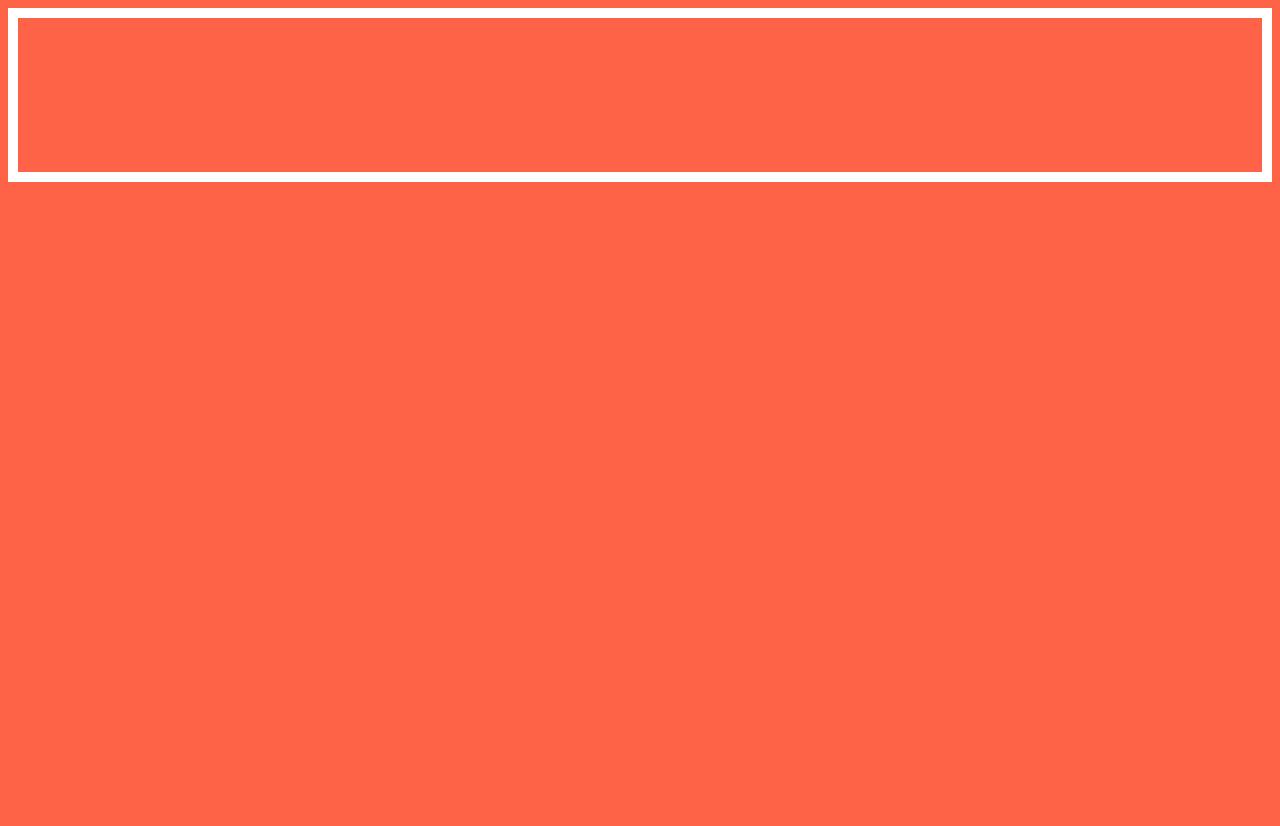
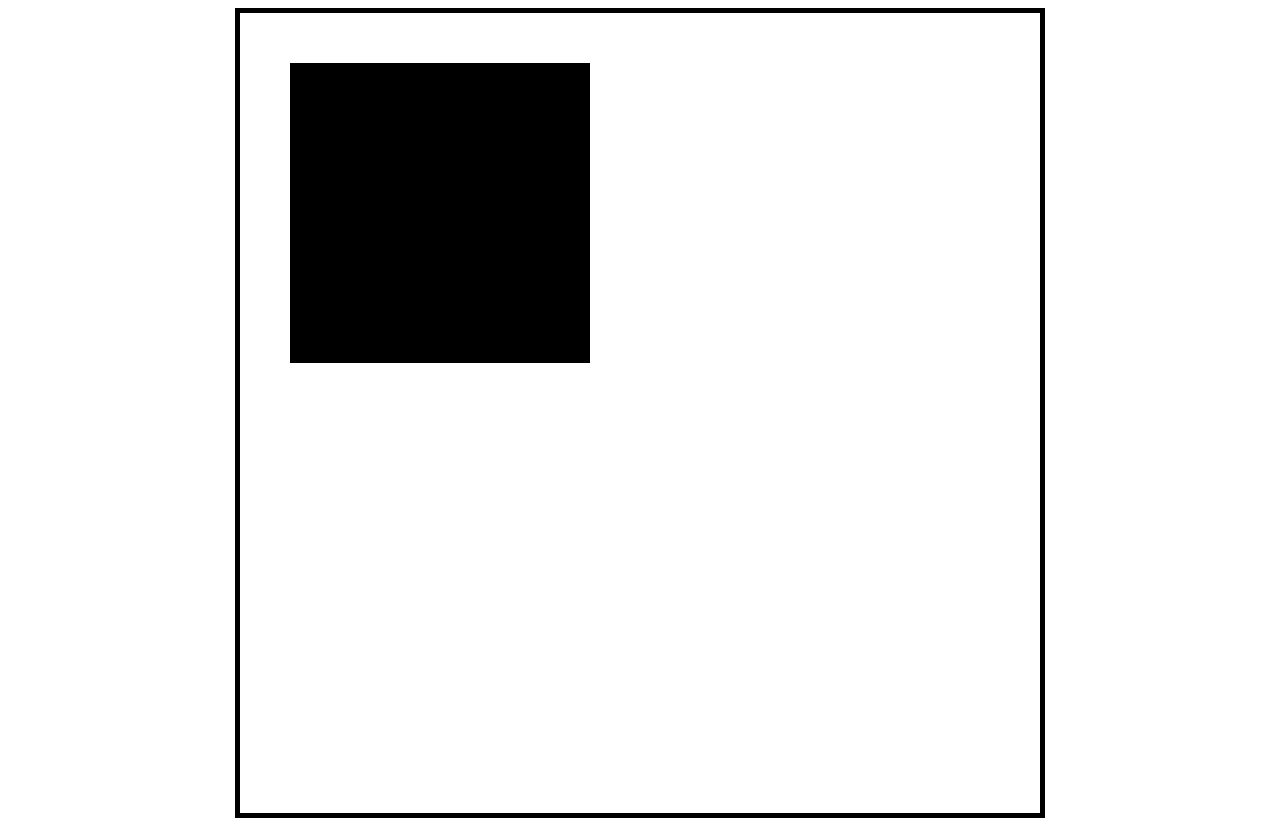
Before and after one commit to sryung1225/MEME_MAKER, a website with bundled scripts: page index.html in a window 1280 px wide. Before the commit the page ends 800 px from the top, so only its background shows below. Built offline with nearby package versions, Linux system fonts and the light colour scheme.

Commit message:
[생성] canvas API 탐색 : 그림판 영역 지정, fillRect()

```diff
--- a/app.js
+++ b/app.js
@@ -1,3 +1,8 @@
 import { } from "./lib/index.js";
 
-console.log("hello");
+const canvas = document.querySelector("canvas");
+const ctx = canvas.getContext("2d");
+canvas.width = 800;
+canvas.height = 800;
+
+ctx.fillRect(50, 50, 300, 300); // x좌표, y좌표, width, height
--- a/index.html
+++ b/index.html
@@ -6,9 +6,9 @@
   <meta name="viewport" content="width=device-width, initial-scale=1.0">
   <title>Meme Maker</title>
   <link rel="stylesheet" href="style.css">
+  <script defer type="module" src="app.js"></script>
 </head>
 <body>
   <canvas></canvas>
-  <script type="module" src="app.js"></script>
 </body>
 </html>
--- /dev/null
+++ b/scss/canvas.scss
@@ -0,0 +1,5 @@
+canvas {
+  width: 800px;
+  height: 800px;
+  border: 5px solid black;
+}
--- a/scss/index.scss
+++ b/scss/index.scss
@@ -1 +1,2 @@
 @forward "./variables";
+@forward "./canvas";
--- a/scss/style.scss
+++ b/scss/style.scss
@@ -1,6 +1,7 @@
 @use './index' as *;
 
 body {
-  background-color: $tomato;
-  border: 10px solid white;
+  display: flex;
+  justify-content: center;
+  align-items: center;
 }
```
Also changed, not shown: style.css.
